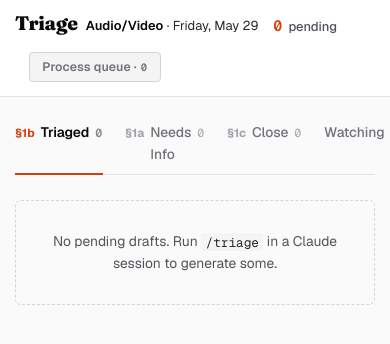
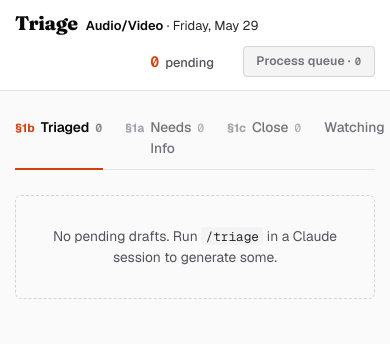
Before and after one commit to alastor0325/firefox-triage-dashboard, a FastAPI app: page / in a window 390 px wide. Shown: the top 344 px of the page. Run offline with FastAPI, Linux system fonts and the light colour scheme; data that the repository does not hold is empty.

Commit message:
fix: anchor Process queue button to the topbar's right edge at narrow widths via .topbar-right wrapper

```diff
--- a/src/triage_dashboard/static/style.css
+++ b/src/triage_dashboard/static/style.css
@@ -62,11 +62,21 @@ code, kbd {
 
 /* ───── TOP BAR ───── */
 .topbar {
-  display: flex; align-items: center; gap: 1.4rem;
+  display: flex; align-items: center;
+  justify-content: space-between;     /* brand left, .topbar-right anchored right */
+  gap: 1rem;
   padding: 0.65rem 1.75rem;
   border-bottom: 1px solid var(--border);
   background: var(--surface);
   flex-shrink: 0;
+  flex-wrap: wrap;                    /* if too narrow, .topbar-right drops to a new row, still right-aligned */
+}
+.topbar-right {
+  display: flex; align-items: center;
+  gap: 1rem;
+  margin-left: auto;                  /* belt-and-suspenders so it hugs the right when on the same row */
+  flex-wrap: wrap;
+  justify-content: flex-end;
 }
 .brand { display: flex; align-items: baseline; gap: 0.55rem; }
 .brand-title {
@@ -89,7 +99,6 @@ code, kbd {
 .stats {
   display: flex; align-items: baseline;
   gap: 1.4rem;
-  margin-left: auto;
   font-size: 0.86rem;
   color: var(--ink-2);
 }
@@ -1038,8 +1047,8 @@ code, kbd {
 
 /* ───── RESPONSIVE ───── */
 @media (max-width: 1080px) {
-  .topbar { gap: 1rem; flex-wrap: wrap; padding: 0.9rem 1rem; }
-  .stats { margin-left: 0; gap: 1rem; flex-wrap: wrap; }
+  .topbar { gap: 0.7rem; padding: 0.9rem 1rem; }
+  .stats { gap: 1rem; flex-wrap: wrap; }
 }
 @media (max-width: 640px) {
   .layout > main, .layout > aside { padding: 1rem 1rem 2rem; }
--- a/src/triage_dashboard/templates/index.html
+++ b/src/triage_dashboard/templates/index.html
@@ -7,6 +7,7 @@
     <h1 class="brand-title">Triage</h1>
     <span class="brand-sub"><strong>Audio/Video</strong> · {{ dateline }}</span>
   </div>
+  <div class="topbar-right">
     <div class="stats">
       <span class="stat stat--primary"><span class="num">{{ stats.pending_total }}</span><span class="lbl">pending</span></span>
     </div>
@@ -16,6 +17,7 @@
             {% if queue_count == 0 %}disabled{% endif %}>
       Process queue · <span class="queue-count">{{ queue_count }}</span>
     </button>
+  </div>
 </header>
 
 <dialog id="queue-prompt-dialog" class="queue-dialog">
```
Also changed, not shown: tests/integration/test_app_routes.py (+17 -0 lines). Lines whose indentation alone changed are shown as unchanged.
